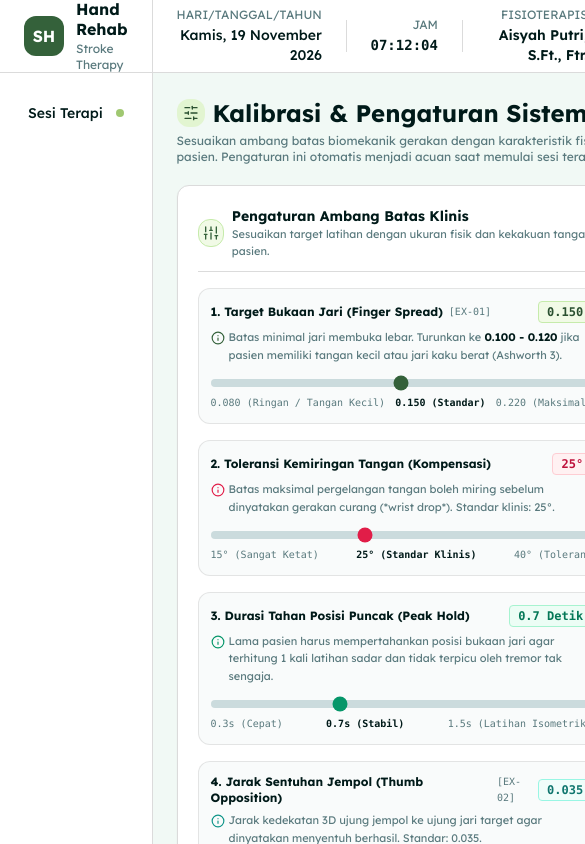
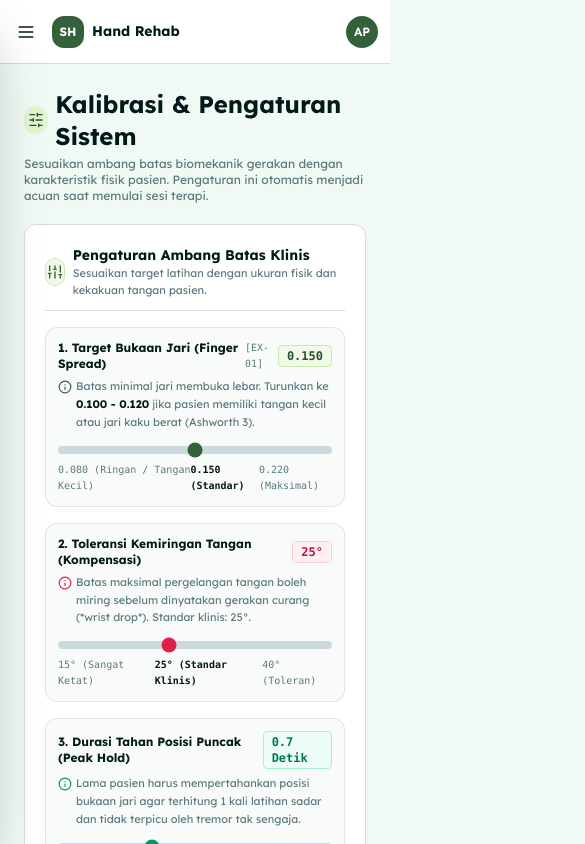
Before and after one commit to mufasai/stroke-rehab, a React (Vite) app in the folder frontend/: page /calibration in a window 390 px wide. Shown: the top 844 px of the page, 585 px wide, since content can reach past the window. Built offline with nearby package versions, Linux system fonts and the light colour scheme.

Commit message:
fix(responsive): implement mobile responsive drawer, navbar, and container layout

```diff
--- a/frontend/src/components/layout/Header.jsx
+++ b/frontend/src/components/layout/Header.jsx
@@ -1,9 +1,10 @@
 import { useCurrentTime } from '@/hooks/useCurrentTime'
+import { Menu } from 'lucide-react'
 
 const DAYS = ['Minggu', 'Senin', 'Selasa', 'Rabu', 'Kamis', 'Jumat', 'Sabtu']
 const MONTHS = ['Januari', 'Februari', 'Maret', 'April', 'Mei', 'Juni', 'Juli', 'Agustus', 'September', 'Oktober', 'November', 'Desember']
 
-export function Header({ therapistName = "Aisyah Putri, S.Ft., Ftr." }) {
+export function Header({ therapistName = "Aisyah Putri, S.Ft., Ftr.", onOpenMobileMenu = () => {} }) {
   const currentTime = useCurrentTime()
 
   const dayName = DAYS[currentTime.getDay()]
@@ -15,45 +16,70 @@ export function Header({ therapistName = "Aisyah Putri, S.Ft., Ftr." }) {
   const seconds = String(currentTime.getSeconds()).padStart(2, '0')
 
   return (
-    <div className="bg-card border-b border-border px-6 h-[73px] flex items-center">
-      <div className="flex items-center justify-between w-full">
-        <div className="text-xs text-muted-foreground">
+    <div className="bg-card border-b border-border px-3 sm:px-6 h-16 md:h-[73px] flex items-center shrink-0">
+      <div className="flex items-center justify-between w-full min-w-0">
+        {/* Mobile Hamburger & Logo */}
+        <div className="flex items-center gap-2 sm:gap-3">
+          <button
+            type="button"
+            onClick={onOpenMobileMenu}
+            className="md:hidden p-2 -ml-1 rounded-lg text-foreground hover:bg-secondary-100 transition-colors"
+            title="Buka Menu"
+          >
+            <Menu className="size-5 text-foreground" />
+          </button>
+
+          <div className="flex items-center gap-2 md:hidden">
+            <div className="size-8 bg-primary-600 rounded-lg flex items-center justify-center text-white font-bold text-xs shrink-0">
+              SH
+            </div>
+            <div className="font-bold text-sm text-foreground leading-tight">
+              Hand Rehab
+            </div>
+          </div>
         </div>
 
-        <div className="flex items-center gap-6">
-          <div className="text-right">
-            <div className="text-xs text-muted-foreground mb-0.5">
+        {/* Telemetry info and Therapist info */}
+        <div className="flex items-center gap-2.5 sm:gap-4 md:gap-6">
+          {/* Hari / Tanggal (Hidden on mobile < 640px) */}
+          <div className="text-right hidden sm:block">
+            <div className="text-[10px] md:text-xs text-muted-foreground mb-0.5">
               HARI/TANGGAL/TAHUN
             </div>
-            <div className="text-sm font-medium text-foreground">
+            <div className="text-xs md:text-sm font-medium text-foreground">
               {dayName}, {date} {monthName} {year}
             </div>
           </div>
 
-          <div className="h-8 w-px bg-border" />
+          <div className="h-6 md:h-8 w-px bg-border hidden sm:block" />
 
-          <div className="text-right">
-            <div className="text-xs text-muted-foreground mb-0.5">
+          {/* Jam (Hidden on mobile and tablet < 768px) */}
+          <div className="text-right hidden md:block">
+            <div className="text-[10px] md:text-xs text-muted-foreground mb-0.5">
               JAM
             </div>
-            <div className="text-sm font-semibold text-foreground font-mono">
+            <div className="text-xs md:text-sm font-semibold text-foreground font-mono">
               {hours}:{minutes}:{seconds}
             </div>
           </div>
 
-          <div className="h-8 w-px bg-border" />
+          <div className="h-6 md:h-8 w-px bg-border hidden md:block" />
 
-          <div className="flex items-center gap-3">
-            <div className="text-right">
-              <div className="text-xs text-muted-foreground mb-0.5">
+          {/* Therapist Info */}
+          <div className="flex items-center gap-2 sm:gap-3">
+            <div className="text-right hidden lg:block">
+              <div className="text-[10px] md:text-xs text-muted-foreground mb-0.5">
                 FISIOTERAPIS
               </div>
-              <div className="text-sm font-semibold text-foreground">
+              <div className="text-xs md:text-sm font-semibold text-foreground">
                 {therapistName}
               </div>
             </div>
 
-            <div className="h-10 w-10 rounded-full bg-primary-600 flex items-center justify-center text-white font-semibold">
+            <div
+              className="size-8 sm:size-9 md:size-10 rounded-full bg-primary-600 flex items-center justify-center text-white font-semibold text-xs md:text-sm shrink-0 shadow-xs cursor-default"
+              title={therapistName}
+            >
               AP
             </div>
           </div>
--- a/frontend/src/components/layout/MainLayout.jsx
+++ b/frontend/src/components/layout/MainLayout.jsx
@@ -1,3 +1,4 @@
+import { useState } from 'react'
 import { useLocation } from 'react-router-dom'
 import { Sidebar } from './Sidebar'
 import { Header } from './Header'
@@ -5,19 +6,41 @@ import { Header } from './Header'
 export function MainLayout({ children }) {
   const location = useLocation()
   const isStandalone = location.pathname === '/camera'
+  const [isMobileMenuOpen, setIsMobileMenuOpen] = useState(false)
 
   if (isStandalone) {
     return <main className="w-screen h-screen overflow-hidden bg-black">{children}</main>
   }
 
   return (
-    <div className="flex min-h-screen bg-background">
-      <Sidebar />
+    <div className="flex min-h-screen bg-background overflow-x-hidden">
+      {/* Desktop Sidebar (hidden on mobile, fixed width on md+) */}
+      <div className="hidden md:flex md:w-64 shrink-0">
+        <Sidebar />
+      </div>
 
-      <div className="flex-1 flex flex-col">
-        <Header />
+      {/* Mobile Drawer Overlay Backdrop */}
+      {isMobileMenuOpen && (
+        <div
+          className="fixed inset-0 z-50 bg-black/60 backdrop-blur-xs md:hidden animate-fade-in"
+          onClick={() => setIsMobileMenuOpen(false)}
+        />
+      )}
 
-        <main className="flex-1 overflow-auto">
+      {/* Mobile Off-canvas Drawer */}
+      <div
+        className={`fixed inset-y-0 left-0 z-50 w-72 max-w-[85vw] bg-card border-r border-border md:hidden transition-transform duration-300 ease-in-out shadow-2xl flex flex-col ${
+          isMobileMenuOpen ? 'translate-x-0' : '-translate-x-full'
+        }`}
+      >
+        <Sidebar onCloseMobile={() => setIsMobileMenuOpen(false)} isMobile />
+      </div>
+
+      {/* Main Content Area */}
+      <div className="flex-1 flex flex-col min-w-0 w-full overflow-hidden">
+        <Header onOpenMobileMenu={() => setIsMobileMenuOpen(true)} />
+
+        <main className="flex-1 overflow-auto min-w-0">
           {children}
         </main>
       </div>
--- a/frontend/src/components/layout/Sidebar.jsx
+++ b/frontend/src/components/layout/Sidebar.jsx
@@ -1,7 +1,7 @@
 import { useState } from 'react'
 import { Link, useLocation, useNavigate } from 'react-router-dom'
 import { useDeviceInfo } from '@/hooks/useDeviceInfo'
-import { Code2, Sparkles } from 'lucide-react'
+import { Code2, Sparkles, X } from 'lucide-react'
 
 const MENU_ITEMS = [
   {
@@ -33,7 +33,7 @@ const MENU_ITEMS = [
   }
 ]
 
-export function Sidebar() {
+export function Sidebar({ onCloseMobile, isMobile = false }) {
   const location = useLocation()
   const navigate = useNavigate()
   const { os, architecture } = useDeviceInfo()
@@ -61,9 +61,9 @@ export function Sidebar() {
     : MENU_ITEMS.filter((item) => item.id === 'therapy')
 
   return (
-    <div className="w-64 bg-card border-r border-border min-h-screen flex flex-col">
+    <div className="w-full h-full bg-card border-r border-border min-h-screen flex flex-col">
       {/* Brand Header (Tinggi 73px sejajar dengan navbar Header) */}
-      <div className="h-[73px] px-6 border-b border-border flex items-center shrink-0">
+      <div className="h-[73px] px-6 border-b border-border flex items-center justify-between shrink-0">
         <div className="flex items-center gap-3">
           <div className="h-10 w-10 bg-primary-600 rounded-lg flex items-center justify-center text-white font-bold shrink-0">
             SH
@@ -73,6 +73,17 @@ export function Sidebar() {
             <div className="text-xs text-muted-foreground mt-0.5">Stroke Therapy</div>
           </div>
         </div>
+
+        {isMobile && (
+          <button
+            type="button"
+            onClick={onCloseMobile}
+            className="p-1.5 rounded-lg text-muted-foreground hover:text-foreground hover:bg-secondary-100 transition-colors md:hidden"
+            title="Tutup Menu"
+          >
+            <X className="size-5" />
+          </button>
+        )}
       </div>
 
       {/* Navigation Menu */}
@@ -85,6 +96,9 @@ export function Sidebar() {
               <Link
                 key={item.id}
                 to={item.path}
+                onClick={() => {
+                  if (onCloseMobile) onCloseMobile()
+                }}
                 className={`
                   flex items-center justify-between px-3 py-2.5 rounded-lg text-sm font-medium transition-colors
                   ${isActive
--- a/frontend/src/features/therapy-session/TherapySessionPage.jsx
+++ b/frontend/src/features/therapy-session/TherapySessionPage.jsx
@@ -182,7 +182,7 @@ export default function TherapySessionPage() {
   )
 
   return (
-    <div className="p-5 max-w-[1600px] mx-auto space-y-4">
+    <div className="p-3 sm:p-5 max-w-[1600px] mx-auto space-y-3 sm:space-y-4 min-w-0">
       {/* Toast Alert Banner if session was just saved */}
       {savedSuccessInfo && (
         <div className="rounded-xl bg-emerald-50 border border-emerald-300 p-4 flex flex-col sm:flex-row sm:items-center justify-between gap-3 shadow-sm animate-fade-in">
--- a/frontend/src/features/therapy-session/components/SessionHeaderBar.jsx
+++ b/frontend/src/features/therapy-session/components/SessionHeaderBar.jsx
@@ -110,7 +110,7 @@ export function SessionHeaderBar({
         </div>
 
         {/* Indikator Telemetri & Tombol Aksi */}
-        <div className="flex items-center flex-wrap sm:flex-nowrap gap-2.5 sm:gap-3 text-xs border-t xl:border-t-0 pt-2.5 xl:pt-0 border-border shrink-0 justify-between sm:justify-end">
+        <div className="flex items-center flex-wrap gap-2 sm:gap-3 text-xs border-t xl:border-t-0 pt-2.5 xl:pt-0 border-border w-full xl:w-auto justify-between sm:justify-end">
           {/* Telemetri Kamera & Respons */}
           <div className="flex items-center gap-3 bg-secondary-50/70 border border-border/80 px-3 py-1.5 rounded-lg shrink-0">
 
```
